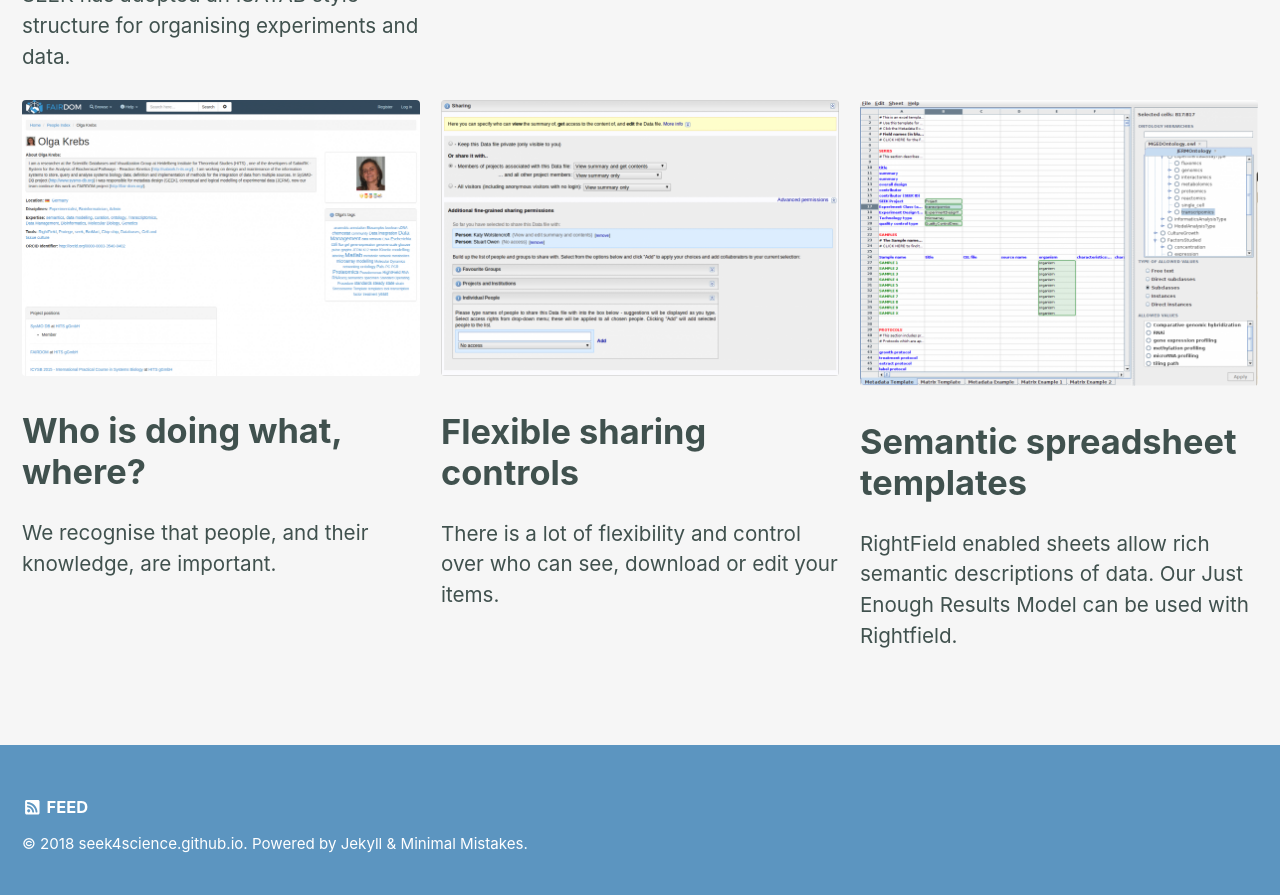
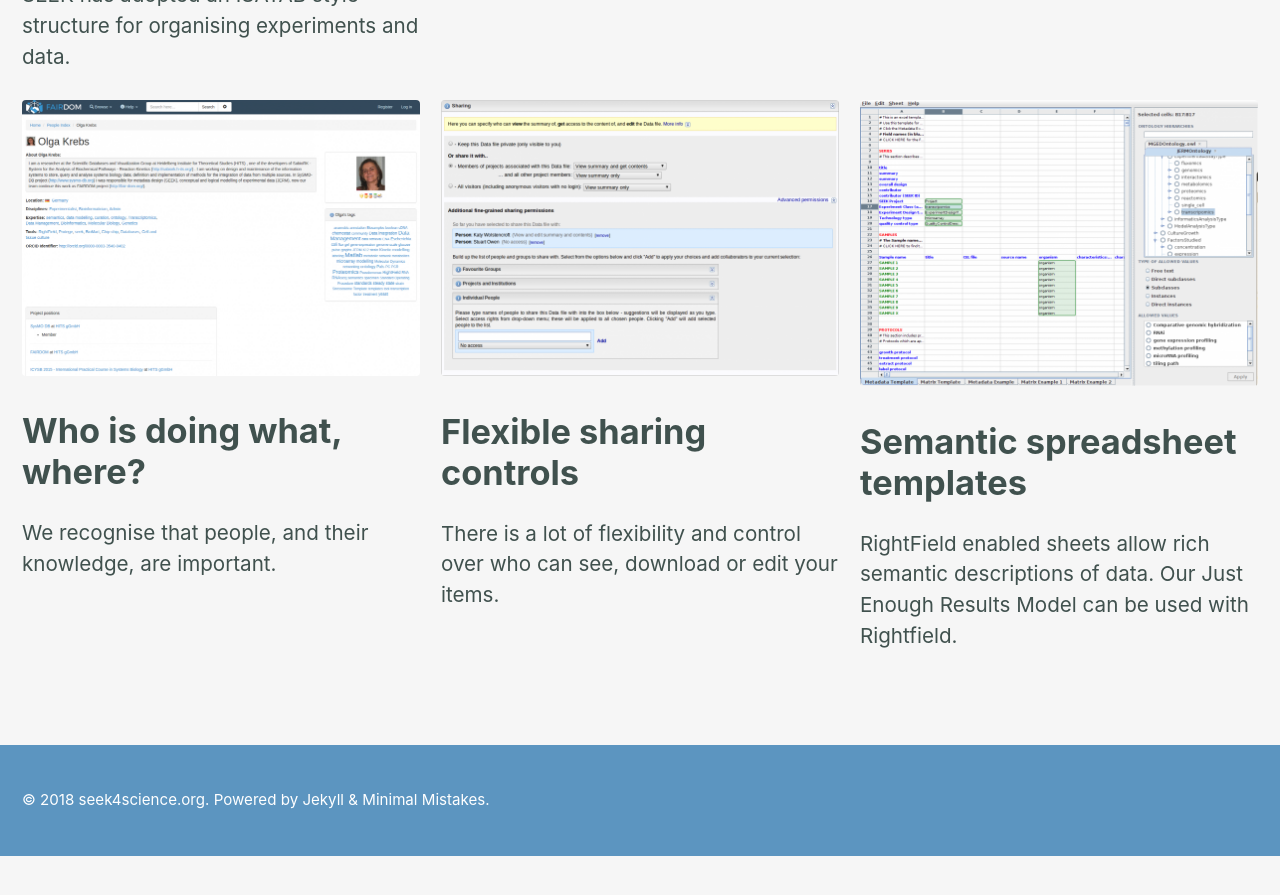
Before and after one commit to wna-se/seek4science.github.io, a Jekyll site: the page built from index.md, in a window 1280 px wide and 900 px high, scrolled down 1228 px. Shown: the top 895 px of the window. Built offline with Jekyll 4.4.1, drawn with Linux system fonts in a browser that asks for light colours; nearby versions of some CDN libraries; after the commit the page ends 2084 px from its top, so only the background shows below that; part of the change alters nothing that is shown.

Commit message:
updated footer, removed feed link

```diff
--- a/_config.yml
+++ b/_config.yml
@@ -13,3 +13,5 @@ defaults:
       layout: single
       classes:
         - wide
+
+title: 'seek4science.org'
--- a/_includes/footer.html
+++ b/_includes/footer.html
@@ -1,3 +1,4 @@
+{% comment %}
 <div class="page__footer-follow">
   <ul class="social-icons">
     {% if site.data.ui-text[site.locale].follow_label %}
@@ -21,5 +22,5 @@
     <li><a href="{% if site.atom_feed.path %}{{ site.atom_feed.path }}{% else %}{{ '/feed.xml' | relative_url }}{% endif %}"><i class="fas fa-fw fa-rss-square" aria-hidden="true"></i> {{ site.data.ui-text[site.locale].feed_label | default: "Feed" }}</a></li>
   </ul>
 </div>
-
+{% endcomment %}
 <div class="page__footer-copyright">&copy; {{ site.time | date: '%Y' }} {{ site.name | default: site.title }}. {{ site.data.ui-text[site.locale].powered_by | default: "Powered by" }} <a href="https://jekyllrb.com" rel="nofollow">Jekyll</a> &amp; <a href="https://mademistakes.com/work/minimal-mistakes-jekyll-theme/" rel="nofollow">Minimal Mistakes</a>.</div>
```
